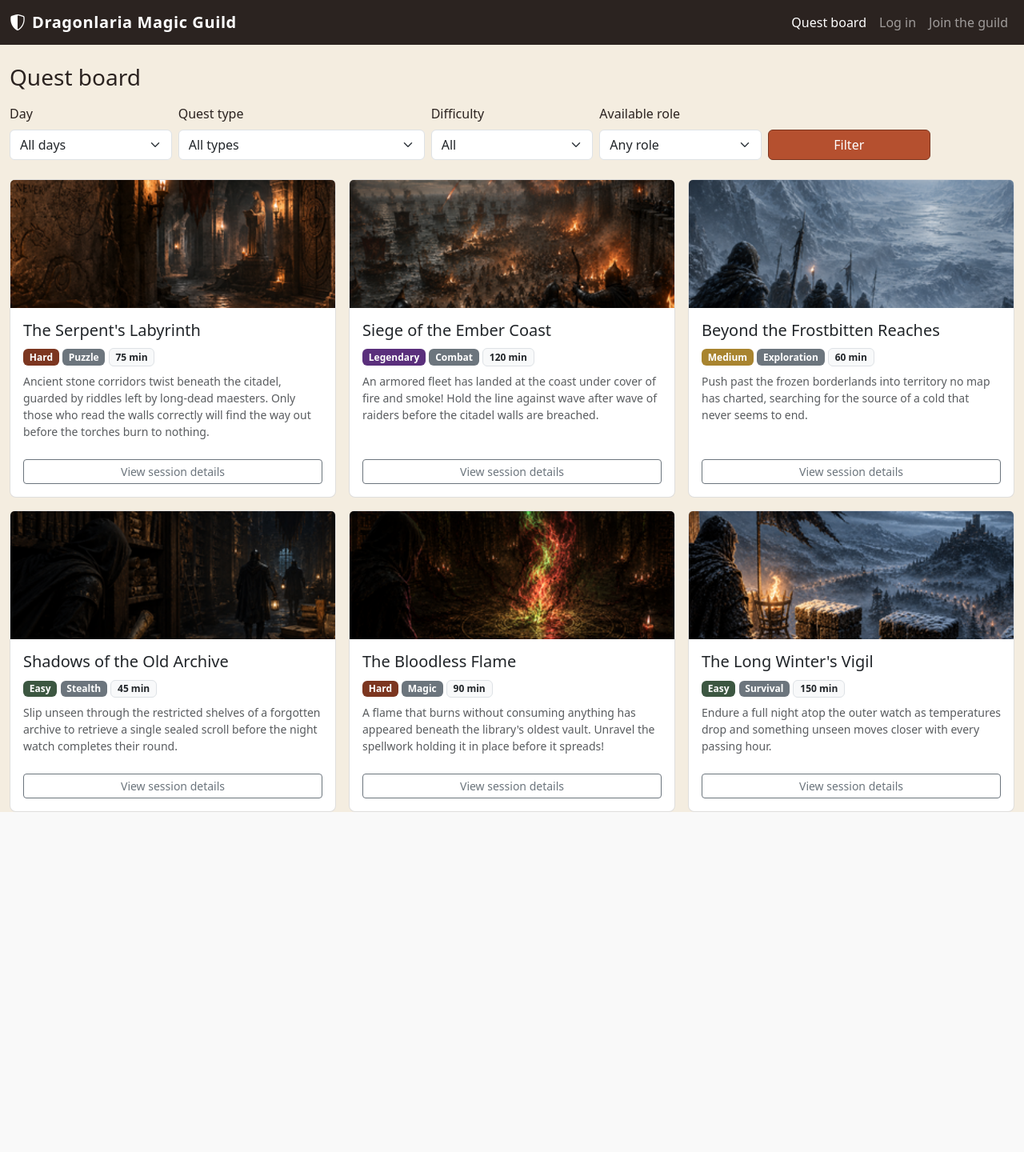
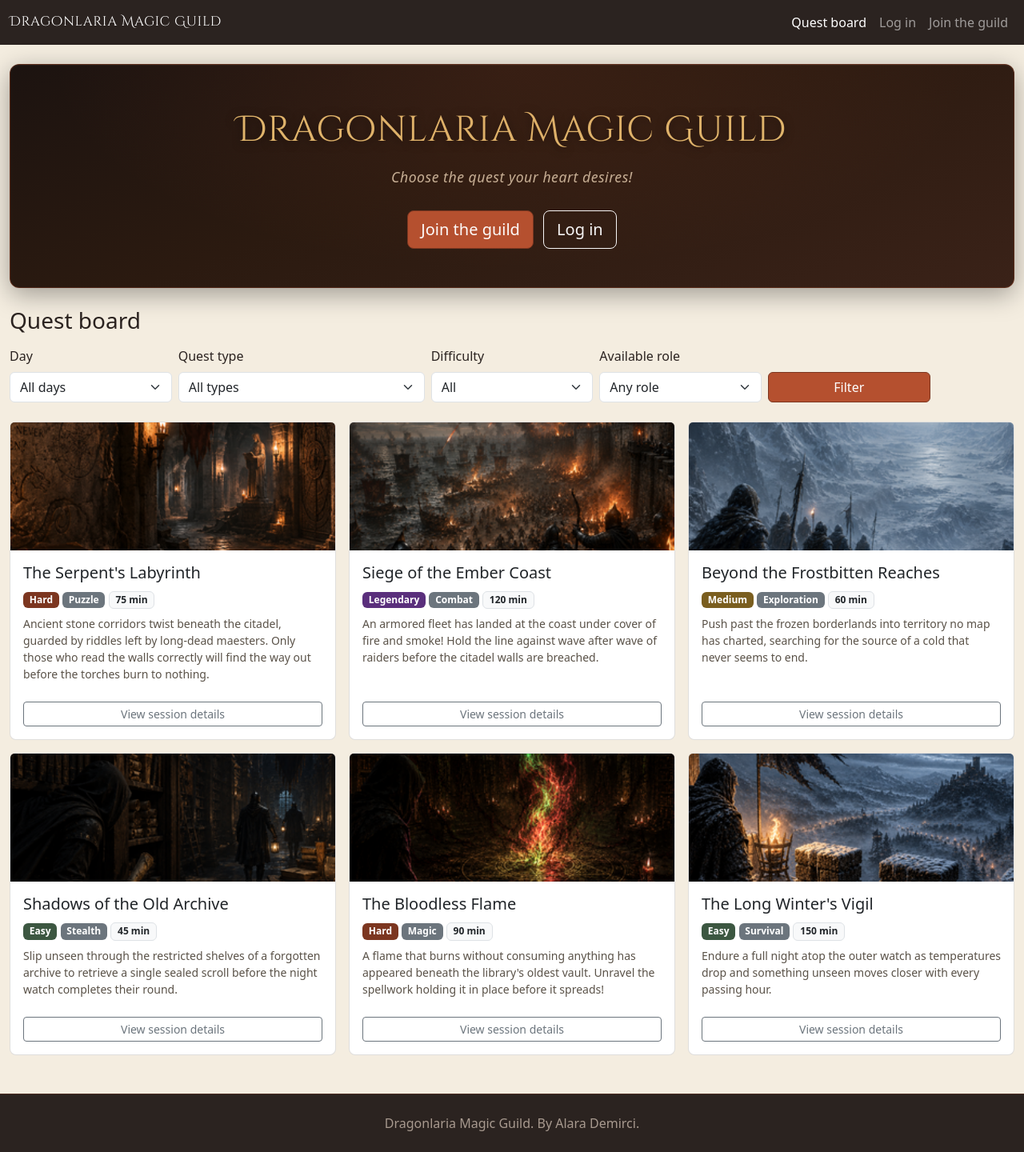
Before and after one commit to alarademirci/fantasy_guild, a Flask app: page / in a window 1280 px wide. Shown: the whole page at 80% size. Before the commit the page ends 1015 px from the top, so only its background shows below. Run offline with Flask 3, Linux system fonts and the light colour scheme; data comes from the database, SQL or seed files in the repository; both versions use the stored data as it was after the commit.

Commit message:
Design updates, accessibility fixes, code cleanup, footer, hero section

```diff
--- a/app.py
+++ b/app.py
@@ -31,9 +31,11 @@ login_manager = LoginManager()
 login_manager.init_app(app)
 
 # UNAUTHORIZED ROUTES (accessible to all) ─
-# THE HOMEPAGE: quest board with filters
+# THE HOMEPAGE: will only show quests that match the filters + have at least one available session
+
 @app.route("/")
 def homepage():
+
     selected_quest_type = request.args.get("quest_type") or None
     selected_difficulty = request.args.get("difficulty") or None
     selected_day = request.args.get("day") or None
@@ -48,14 +50,11 @@ def homepage():
             sessions = quest_sessions_dao.get_sessions_by_quest(q["quest_id"]) #sessions list
 
             for s in sessions:
-                # skip sessions that don't match the day filter
                 if selected_day and s["day"] != selected_day:
                     continue
-
-                # if this session has space for the role, include the quest
                 if quest_sessions_dao.get_remaining_places(s["session_id"], selected_role) > 0:
                     quests_with_role.append(q)
-                    break  # no need to check other sessions of this quest since we found one with space already here
+                    break
         quests_db = quests_with_role
 
     return render_template("public/homepage.html", quests=quests_db, quest_types=QUEST_TYPES,
@@ -81,18 +80,41 @@ def session(session_id):
     remaining = quest_sessions_dao.get_all_remaining_places(session_id)
     return render_template("public/session.html", session=session_db, remaining=remaining, roles=list(ROLE_CAPACITIES.keys()))
 
+# THE SIGNUP PAGE
+@app.route("/register")
+def register():
+    return render_template("login_register/register.html")
+
+@app.route("/register", methods=["POST"])
+def register_post():
+    identifier = request.form.get("identifier", "").strip()
+    password = request.form.get("password", "")
+
+    if identifier == "" or password == "":
+        flash("Email and password are required", "danger")
+        return redirect(url_for("register"))
+
+    if users_dao.identifier_exists(identifier):
+        flash("An account already exists", "danger")
+        return redirect(url_for("register"))
+
+    password_hash = generate_password_hash(password, method="pbkdf2:sha256")
+    users_dao.create_user(identifier, password_hash, "adventurer")
+
+    flash("Account created, you can now log in", "success")
+    return redirect(url_for("homepage"))
+
 # AUTHORIZED ROUTES: ADVENTURER
-# JOIN A QUEST SESSION (POST REQUEST)
-@app.route("/sessions/<int:session_id>/join", methods=["GET", "POST"])
+# Redirects GET requests to the session page (Flask-Login sends a GET here after login)
+@app.route("/sessions/<int:session_id>/join", methods=["GET"])
+@login_required
+def join_session_get(session_id):
+    return redirect(url_for("session", session_id=session_id))
+
+# JOIN A QUEST SESSION
+@app.route("/sessions/<int:session_id>/join", methods=["POST"])
 @login_required
 def join_session(session_id):
-
-    if request.method == "GET":
-        return redirect(url_for("session", session_id=session_id))
-
-    if not current_user.is_adventurer():
-        flash("Only adventurers can join the quest sessions", "danger")
-        return redirect(url_for("homepage"))
     session_db = quest_sessions_dao.get_session_by_id(session_id)
     if session_db is None:
         flash("Quest session not found", "danger")
@@ -126,7 +148,7 @@ def join_session(session_id):
         app.logger.info("Participation created correctly")
         flash("You have joined the quest session!", "success")
     else:
-        app.logger.error("Error while creating your participation, pleasetry again!")
+        app.logger.error("Error while creating your participation, please try again!")
         flash("Something went wrong, please try again", "danger")
     return redirect(url_for("session", session_id=session_id))
 
@@ -134,10 +156,6 @@ def join_session(session_id):
 @app.route("/participations/<int:participation_id>/cancel", methods=["POST"])
 @login_required
 def cancel_participation(participation_id):
-    if not current_user.is_adventurer():
-        flash("Only adventurers have quest participations", "danger")
-        return redirect(url_for("homepage"))
-
     participations = participations_dao.get_participations_by_user(current_user.id)
     target = None
     for p in participations:
@@ -151,11 +169,11 @@ def cancel_participation(participation_id):
 
     if not participations_dao.is_modifiable(target["day"], target["start_time"], SIMULATED_NOW):
         app.logger.error("Participation can no longer be modified")
-        flash("This participation can no longer be modified (less than 8 hours before the session)", "danger")
+        flash("This participation can no longer be modified (there is less than 8 hours before the session)", "danger")
         return redirect(url_for("profile"))
 
     participations_dao.delete_participation(participation_id)
-    flash("Participation cancelled", "success")
+    flash("Participation cancelled successfully", "success")
     return redirect(url_for("profile"))
 
 # THE ADVENTURER'S OWN PROFILE PAGE
@@ -167,7 +185,7 @@ def profile():
     for p in participations_db:
         modifiable = participations_dao.is_modifiable(p["day"], p["start_time"], SIMULATED_NOW)
         participation = dict(p) # made a copy
-        participation["modifiable"] = modifiable #modifiable participations are added to the dict as a boolean
+        participation["modifiable"] = modifiable #modifiable participations are added (modifiable is a boolean)
         participations.append(participation)
     return render_template("adventurer/profile.html", participations=participations)
 
@@ -235,6 +253,7 @@ def new_session_form(quest_id):
     if not current_user.is_guild_master():
         flash("Only the Guild Master can schedule quest sessions", "danger")
         return redirect(url_for("homepage"))
+
     quest_db = quests_dao.get_quest_by_id(quest_id)
     if quest_db is None:
         flash("Quest not found", "danger")
@@ -365,6 +384,7 @@ def gm_profile():
     for q in quests_db:
         sessions_db = quest_sessions_dao.get_sessions_by_quest(q["quest_id"])
         sessions_with_stats = []
+
         for s in sessions_db:
             remaining = quest_sessions_dao.get_all_remaining_places(s["session_id"])
             has_participants = quest_sessions_dao.has_participants(s["session_id"])
@@ -374,7 +394,7 @@ def gm_profile():
     return render_template("guildmaster/gm_profile.html", quests=quests_with_sessions)
 
 
-# AUTH ROUTES (register, login, logout)
+# AUTH ROUTES (login, logout)
 # GUILD COUNCIL ADMIN PAGE
 @app.route("/admin")
 @login_required
@@ -387,37 +407,12 @@ def admin():
     stats = admin_dao.get_statistics()
     return render_template("admin/admin.html", adventurers=adventurers, quests=quests, stats=stats)
 
-# THE SIGNUP PAGE
-@app.route("/register")
-def register():
-    return render_template("auth/register.html")
-
-@app.route("/register", methods=["POST"])
-def register_post():
-    identifier = request.form.get("identifier", "").strip()
-    password = request.form.get("password", "")
-
-    if identifier == "" or password == "":
-        flash("Email and password are required", "danger")
-        return redirect(url_for("register"))
-
-    if users_dao.identifier_exists(identifier):
-        flash("An account already exists", "danger")
-        return redirect(url_for("register"))
-
-    password_hash = generate_password_hash(password, method="pbkdf2:sha256")
-    role = request.form.get("role")
-    users_dao.create_user(identifier, password_hash, role)
-
-    flash("Account created, you can now log in", "success")
-    return redirect(url_for("homepage"))
-
-# THE LOGIN PAGE ---------------------------------------------------------------
+# THE LOGIN PAGE
 @app.route("/login")
 def login():
-    return render_template("auth/login.html")
+    return render_template("login_register/login.html")
 
-# THE LOGIN FORM (POST REQUEST) -------------------------------------------------
+# THE LOGIN FORM (POST REQUEST)
 @app.route("/login", methods=["POST"])
 def login_post():
     email = request.form.get("txt_email", "")
@@ -444,7 +439,7 @@ def load_user(user_id):
     return User(id=db_user["user_id"], email=db_user["email"],
                 password_hash=db_user["password_hash"], role=db_user["role"])
 
-# THE LOGOUT -----------------------------------------------------------------------
+# THE LOGOUT
 @app.route("/logout")
 @login_required
 def logout():
--- a/static/style.css
+++ b/static/style.css
@@ -4,11 +4,16 @@
     --guild-parchment: #f4ede0;
     --guild-ink: #2b2320;
     --guild-forest: #3c5741;
+    --guild-gold: #e2b96e;
 }
 
 body {
     background-color: var(--guild-parchment);
     color: var(--guild-ink);
+}
+
+.text-muted {
+    color: #5a5248 !important;
 }
 
 #site-header h1 {
@@ -20,8 +25,10 @@ body {
 }
 
 .brand-title {
-    font-weight: 600;
-    letter-spacing: 0.03em;
+    font-family: 'Cinzel Decorative', serif;
+    font-weight: 400;
+    letter-spacing: 0.04em;
+    font-size: 1.05rem;
 }
 
 .btn-guild-primary {
@@ -37,10 +44,52 @@ body {
     color: #fff;
 }
 
+/* Homepage hero */
+.guild-hero {
+    background: linear-gradient(160deg, #1c1310 0%, #2b1a10 45%, #3a2218 100%);
+    border-radius: 0.75rem;
+    border: 1px solid rgba(181, 80, 47, 0.35);
+    box-shadow: 0 8px 32px rgba(0, 0, 0, 0.35), inset 0 1px 0 rgba(255, 255, 255, 0.04);
+    position: relative;
+    overflow: hidden;
+}
+
+.guild-hero::before {
+    content: '';
+    position: absolute;
+    inset: 0;
+    background: radial-gradient(ellipse at 50% 0%, rgba(181, 80, 47, 0.12) 0%, transparent 65%);
+    pointer-events: none;
+}
+
+.guild-hero-title {
+    font-family: 'Cinzel Decorative', serif;
+    color: var(--guild-gold);
+    font-size: clamp(1.4rem, 4.5vw, 2.8rem);
+    text-shadow: 0 2px 12px rgba(0, 0, 0, 0.6);
+    margin-bottom: 0.75rem;
+    letter-spacing: 0.02em;
+}
+
+.guild-hero-tagline {
+    color: #c8b49a;
+    font-size: clamp(0.95rem, 2vw, 1.1rem);
+    font-style: italic;
+    margin-bottom: 1.75rem;
+    letter-spacing: 0.03em;
+}
+
+/* Quest cards */
 .quest-card {
     border: 1px solid rgba(43, 35, 32, 0.15);
     border-radius: 0.5rem;
     background-color: #fff;
+    transition: box-shadow 0.2s ease, transform 0.2s ease;
+}
+
+.quest-card:hover {
+    box-shadow: 0 6px 20px rgba(43, 35, 32, 0.15);
+    transform: translateY(-2px);
 }
 
 .quest-card .card-img-top {
@@ -48,20 +97,24 @@ body {
     object-fit: cover;
 }
 
+/* Difficulty badges  */
 .badge-difficulty-easy {
     background-color: var(--guild-forest);
+    color: #fff;
 }
-
 .badge-difficulty-medium {
-    background-color: #a8842f;
+    background-color: #7a5e1f;
+    color: #fff;
 }
 
 .badge-difficulty-hard {
     background-color: var(--guild-ember-dark);
+    color: #fff;
 }
 
 .badge-difficulty-legendary {
     background-color: #5a2f7c;
+    color: #fff;
 }
 
 @media (max-width: 991.98px) {
@@ -73,3 +126,19 @@ body {
         padding-bottom: 5px;
     }
 }
+
+/* ── Footer ────────────────────────────────────────────────────────────────── */
+.guild-footer {
+    background-color: var(--guild-ink);
+    color: #a89a8f;
+    border-top: 1px solid rgba(181, 80, 47, 0.25);
+}
+
+.footer-link {
+    color: #c8b49a;
+    text-decoration: none;
+}
+
+.footer-link:hover {
+    color: var(--guild-gold);
+}
--- a/templates/admin/admin.html
+++ b/templates/admin/admin.html
@@ -51,10 +51,10 @@
       </div>
       <div class="col-12 col-md-6">
         <div class="card p-3">
-          <h6 class="mb-2">Highlights</h6>
+          <h6 class="mb-2">Here are the highlights</h6>
           <p class="mb-1">Most popular quest type: <strong>{{ stats.most_popular_quest_type }}</strong></p>
           {% if stats.busiest_session %}
-          <p class="mb-0">Busiest session:
+          <p class="mb-0">Busiest session are:
             <strong>{{ stats.busiest_session.title }}</strong>
             ({{ stats.busiest_session.day }}, {{ stats.busiest_session.start_time }})
             – {{ stats.busiest_session.total_reserved }} reserved places
--- a/templates/adventurer/profile.html
+++ b/templates/adventurer/profile.html
@@ -43,7 +43,6 @@
       </tr>
       {% endfor %}
     </tbody>
-  </table>
-  {% endif %}
+  </table>  {% endif %}
 </div>
 {% endblock %}
--- a/templates/base.html
+++ b/templates/base.html
@@ -7,14 +7,15 @@
   <link href="https://cdn.jsdelivr.net/npm/bootstrap@5.3.5/dist/css/bootstrap.min.css" rel="stylesheet"
     integrity="sha384-SgOJa3DmI69IUzQ2PVdRZhwQ+dy64/BUtbMJw1MZ8t5HZApcHrRKUc4W0kG879m7" crossorigin="anonymous">
   <link rel="stylesheet" href="https://cdn.jsdelivr.net/npm/bootstrap-icons@1.11.3/font/bootstrap-icons.min.css">
+  <link href="https://fonts.googleapis.com/css2?family=Cinzel+Decorative:wght@400;700&display=swap" rel="stylesheet">
   <link rel="stylesheet" href="{{ url_for('static', filename='style.css') }}">
 </head>
+
 <body>
   <header id="site-header">
     <nav class="navbar navbar-dark navbar-expand-lg guild-navbar">
       <div class="container-fluid">
         <a class="navbar-brand d-flex align-items-center gap-2" href="{{ url_for('homepage') }}">
-          <i class="bi bi-shield-shaded"></i>
           <span class="brand-title">Dragonlaria Magic Guild</span>
         </a>
         <button class="navbar-toggler" type="button" data-bs-toggle="collapse" data-bs-target="#navbarSupportedContent"
@@ -88,6 +89,13 @@
     {% endwith %}
 
     <div class="row">
+      {% if request.endpoint != 'homepage' %}
+      <div class="col-12 mb-2">
+        <a href="{{ url_for('homepage') }}" class="btn btn-link ps-0 text-decoration-none">
+          <i class="bi bi-arrow-left"></i> Quest board
+        </a>
+      </div>
+      {% endif %}
       {% block content %}{% endblock %}
     </div>
   </div>
@@ -96,5 +104,10 @@
   <script src="https://cdn.jsdelivr.net/npm/bootstrap@5.3.5/dist/js/bootstrap.bundle.min.js"
     integrity="sha384-k6d4wzSIapyDyv1kpU366/PK5hCdSbCRGRCMv+eplOQJWyd1fbcAu9OCUj5zNLiq"
     crossorigin="anonymous"></script>
+
+  <footer class="guild-footer mt-5 py-4 text-center">
+    <p class="mb-0">Dragonlaria Magic Guild. By Alara Demirci.</p>
+  </footer>
+
 </body>
 </html>
--- a/templates/public/homepage.html
+++ b/templates/public/homepage.html
@@ -4,6 +4,17 @@
 {% block home_active %}active{% endblock %}
 
 {% block content %}
+<div class="col-12 mb-4">
+  <div class="guild-hero text-center py-5 px-3">
+    <p class="guild-hero-title">Dragonlaria Magic Guild</p>
+    <p class="guild-hero-tagline">Choose the quest your heart desires!</p>
+    {% if not current_user.is_authenticated %}
+    <a href="{{ url_for('register') }}" class="btn btn-guild-primary btn-lg me-2">Join the guild</a>
+    <a href="{{ url_for('login') }}" class="btn btn-outline-light btn-lg">Log in</a>
+    {% endif %}
+  </div>
+</div>
+
 <div class="col-12">
   <h1 class="h3 mb-3">Quest board</h1>
 
@@ -79,4 +90,5 @@
     {% endfor %}
   </div>
 </div>
+</div>
 {% endblock %}
```
Also changed, not shown: admin_dao.py (+10 -32 lines), templates/login_register/register.html (renamed from templates/auth/register.html, +3 -11 lines), README.md, database/dragonlaria.db, templates/login_register/login.html (renamed from templates/auth/login.html).
